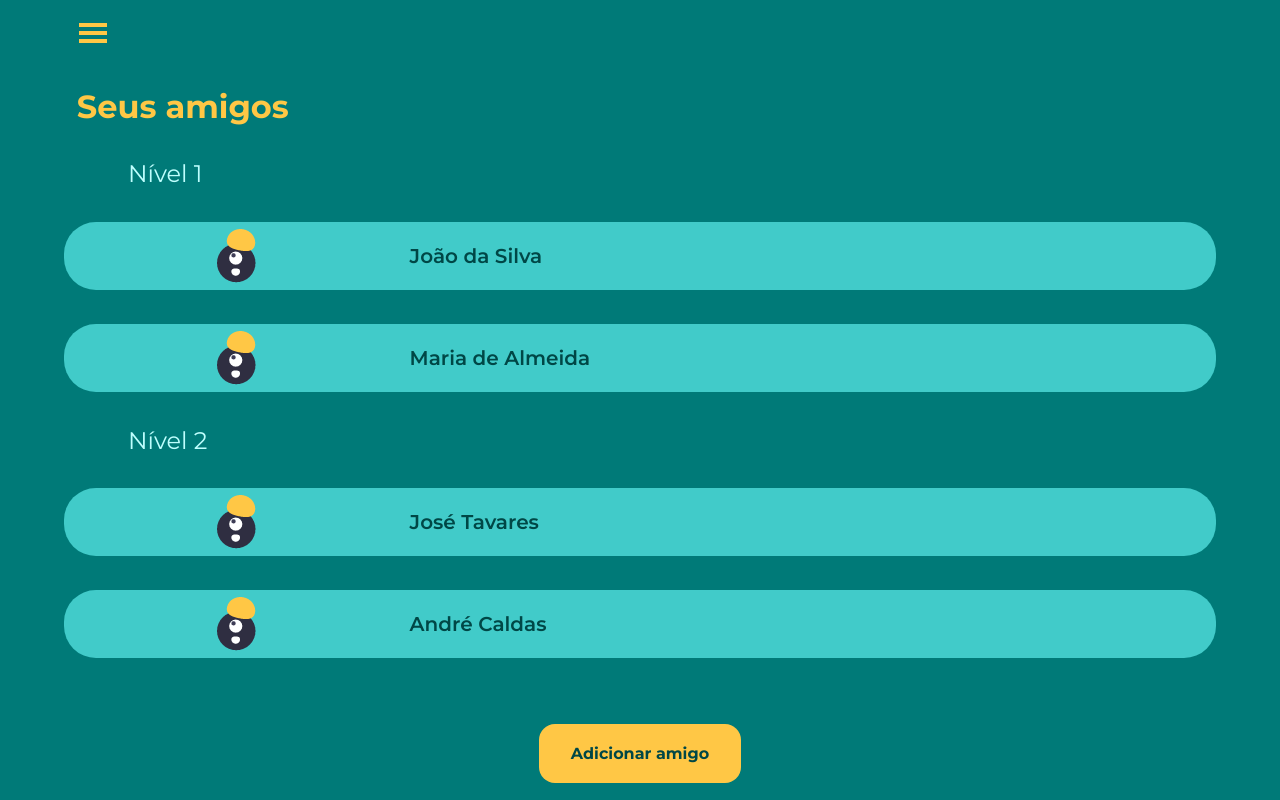
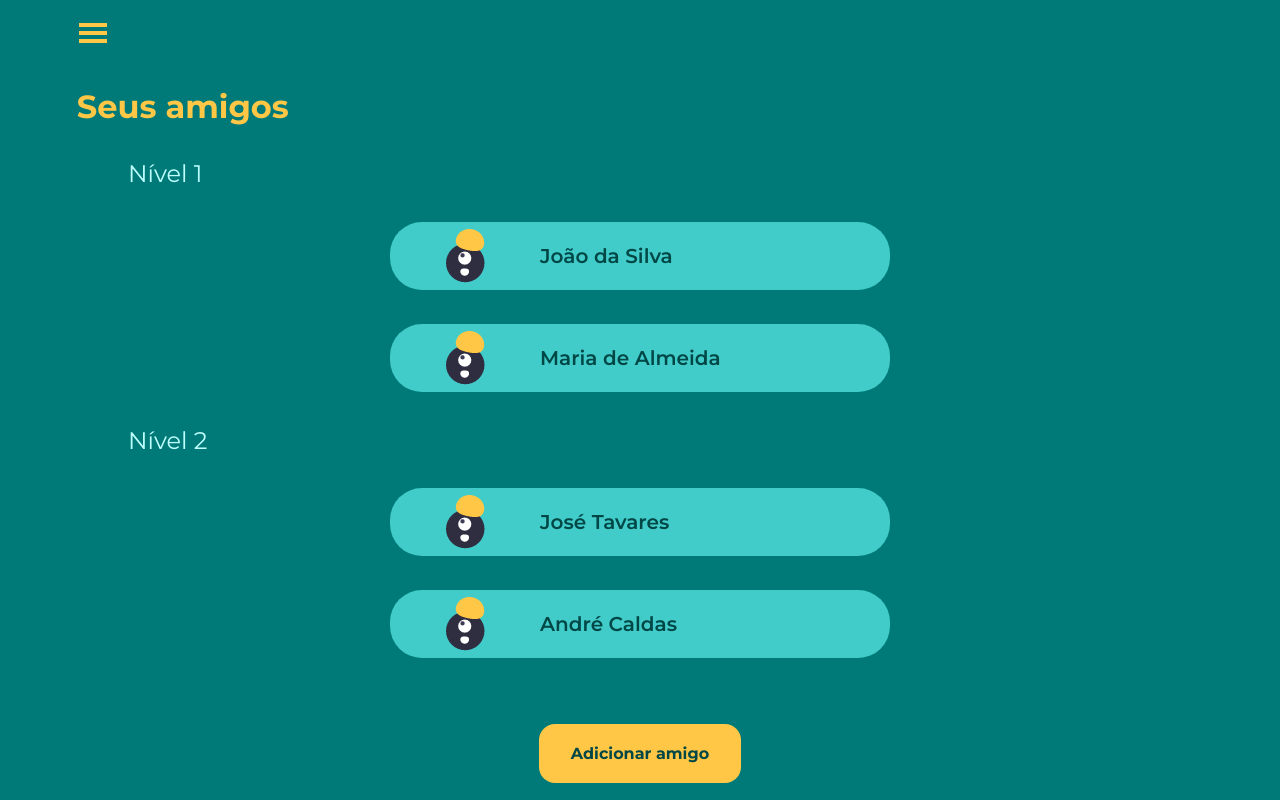
Before and after one commit to GustavoGaldino/FinAumente, a React (Create React App) app in the folder app/: page /friends in a window 1280 px wide. Built offline with nearby package versions, Linux system fonts and the light colour scheme; the HTML template or start-up script is replaced by a standard one.

Commit message:
Last changes for demo day (at least i hope so)

```diff
--- a/app/src/Pages/AddFriend/AddFriend.css
+++ b/app/src/Pages/AddFriend/AddFriend.css
@@ -14,6 +14,7 @@
     padding: 1rem;
     color: var(--aqua-very-light);
     width: 70vw;
+    max-width: 500px;
 }
 
 .add-friend-input ::placeholder {
--- a/app/src/Pages/Congratulations/Congratulations.css
+++ b/app/src/Pages/Congratulations/Congratulations.css
@@ -49,6 +49,7 @@
 
 .chapter-finished{
     width: 80vw;
+    max-width: 500px;
     height: 6rem;
     border-radius: 1rem;
     display: flex;
--- a/app/src/Pages/Friends/Friends.css
+++ b/app/src/Pages/Friends/Friends.css
@@ -28,6 +28,7 @@
 
 .friend-container{
     width: 90vw;
+    max-width: 500px;
     background-color: var(--aqua-main);
     display: flex;
     justify-content: center;
@@ -36,7 +37,7 @@
 }
 
 .friend-img-div {
-    width: 30vw;
+    width: 30%;
     height: 68px;
     display: flex;
     justify-content: center;
@@ -44,7 +45,7 @@
 }
 
 .friend-name-div {
-    width: 70vw;
+    width: 70%;
     display: flex;
     justify-content: start;
     align-items: center;
--- a/app/src/Pages/Hamburguer/Hamburguer.js
+++ b/app/src/Pages/Hamburguer/Hamburguer.js
@@ -27,11 +27,11 @@ const Hamburguer = () => {
                 </Link>
                 <div className="hr" />
             </div>
-            <div className="leave-btn">
-                <Link to="/">
+            <Link to="/">
+                <div className="leave-btn">
                     <button>Sair</button>
-                </Link>
-            </div>
+                </div>
+            </Link>
         </div>
     );
 }
--- a/app/src/Pages/Trade/Trade.css
+++ b/app/src/Pages/Trade/Trade.css
@@ -10,6 +10,7 @@
 
 .progress-bar-outer{
     width: 80vw;
+    max-width: 500px;
     height: 1.25rem;
     background-color: var(--aqua-very-light);
     border-radius: 1rem;
--- a/app/src/Pages/TradePractice/TradePractice.js
+++ b/app/src/Pages/TradePractice/TradePractice.js
@@ -81,7 +81,7 @@ const TradePractice = () => {
                 </span>
             </div>
 
-            <Link to="/congratulations">
+            <Link to={answer != 15 ? "/trade-practice" : "/congratulations"}>
                 <button className="practice-btn">
                     Checar
                 </button>
```
